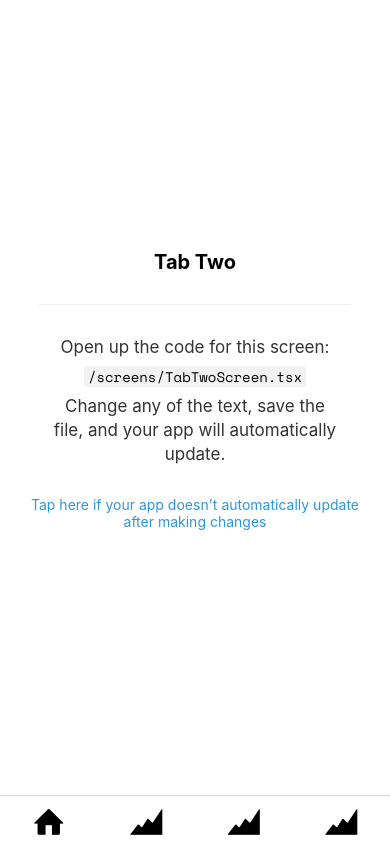
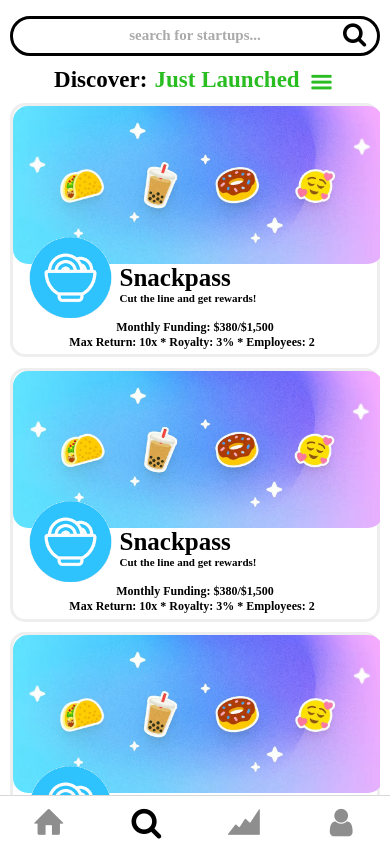
Before and after one commit to Aaron-Daniels/YHack2022, a React Native app: screen /TabTwo in a window 390 px wide. Built offline with nearby package versions, Linux system fonts and the light colour scheme.

Commit message:
meep mop

```diff
--- /dev/null
+++ b/components/SearchBar.tsx
@@ -0,0 +1,43 @@
+import React, {useState, useEffect} from 'react';
+import { FontAwesome } from '@expo/vector-icons';
+import {View, Image, Text, StyleSheet, Dimensions, TouchableOpacity, TextInput} from 'react-native';
+import { LAYOUTS } from '../constants/Layouts';
+
+const SearchBar = () => {
+  return (
+    <View style={styles.searchBar}>
+      <Text style={styles.text}>
+        search for startups...
+      </Text>
+      <FontAwesome name="search" size={25} style={styles.icon}/>
+    </View>
+  )
+}
+
+const styles = StyleSheet.create({
+  searchBar: {
+    marginTop: LAYOUTS.getWidth(15),
+    marginBottom: LAYOUTS.getWidth(10),
+    width: LAYOUTS.getWidth(355),
+    height: LAYOUTS.getHeight(40),
+    borderWidth: 3,
+    borderRadius: 40,
+    justifyContent: 'center',
+    alignItems: 'center'
+  },
+  text: {
+    fontSize: 15,
+    fontWeight: 'bold',
+    fontFamily: 'Avenir',
+    color: '#ABABAB'
+  },
+  icon: {
+    marginTop: LAYOUTS.getWidth(5),
+    color: 'black',
+    position: 'absolute',
+    right: LAYOUTS.getWidth(10),
+    bottom: LAYOUTS.getWidth(6)
+  }
+})
+
+export default SearchBar;
--- a/navigation/index.tsx
+++ b/navigation/index.tsx
@@ -63,8 +63,10 @@
   return (
     <BottomTab.Navigator
       initialRouteName="TabOne"
+
       screenOptions={{
-        tabBarActiveTintColor: Colors[colorScheme].tint,
+        tabBarActiveTintColor: 'black',
+        tabBarInactiveBackgroundColor: 'ABABAB'
       }}>
       <BottomTab.Screen
         name="TabOne"
@@ -72,7 +74,7 @@
         options={({ navigation }: RootTabScreenProps<'TabOne'>) => ({
           title: '',
           headerShown: false,
-          tabBarIcon: ({ color }) => <Entypo name="home" size={32} style={{marginTop: LAYOUTS.getWidth(5)}}/>,
+          tabBarIcon: ({ color }) => <Entypo name="home" size={32} style={{marginTop: LAYOUTS.getWidth(5), color}}/>,
           headerRight: () => (
             <Pressable
               onPress={() => navigation.navigate('Modal')}
@@ -95,7 +97,7 @@
         options={{
           title: '',
           headerShown: false,
-          tabBarIcon: ({ color }) => <Entypo name="area-graph" size={32} style={{marginTop: LAYOUTS.getWidth(5)}}/>,
+          tabBarIcon: ({ color }) => <FontAwesome name="search" size={32} style={{marginTop: LAYOUTS.getWidth(5), color}}/>,
         }}
       />
       <BottomTab.Screen
@@ -104,7 +106,7 @@
         options={{
           title: '',
           headerShown: false,
-          tabBarIcon: ({ color }) => <Entypo name="area-graph" size={32} style={{marginTop: LAYOUTS.getWidth(5)}}/>,
+          tabBarIcon: ({ color }) => <Entypo name="area-graph" size={32} style={{marginTop: LAYOUTS.getWidth(5), color}}/>,
         }}
       />
       <BottomTab.Screen
@@ -113,7 +115,7 @@
         options={{
           title: '',
           headerShown: false,
-          tabBarIcon: ({ color }) => <Entypo name="area-graph" size={32} style={{marginTop: LAYOUTS.getWidth(5)}}/>,
+          tabBarIcon: ({ color }) => <FontAwesome name="user" size={32} style={{marginTop: LAYOUTS.getWidth(5), color}}/>,
         }}
       />
     </BottomTab.Navigator>
--- a/screens/CompanyScreen.tsx
+++ b/screens/CompanyScreen.tsx
@@ -55,8 +55,9 @@
   // }, [productName])
 
   return (
-    <ScrollView>
     <SafeAreaView style={styles.container}>
+      <ScrollView style={styles.scroll}>
+        <View style={styles.scrollv}>
         <View style={styles.headerView}>
           <Image
             style = {styles.backgroundImage}
@@ -70,13 +71,14 @@
           <Text style={styles.companyDescriptionText}>Cut the line and get rewards.</Text>
         </View>
         <View style={styles.financialsView}>
+
+          <View style={styles.container}>
           <Text style={styles.headerText}>Financials</Text>
-          <View style={styles.container}>
             <Text style={styles.detailsText}>Monthly Funding: $380/$1,500</Text>
             <View style={styles.progressBar}>
               <Animated.View style={styles.fillBar}/>
             </View>
-            <Text style={styles.detailsText}>Max Return: 8x * Royalty: 1.6% * Employees: 9</Text>
+            <Text style={styles.detailsText}>Max Return: 8x • Royalty: 1.6% • Employees: 9</Text>
             <TouchableOpacity
               style={styles.investButton}
             >
@@ -86,7 +88,7 @@
         </View>
         <View style={styles.linksView}>
           <Text style={styles.headerText}>Links</Text>
-          <Text style={styles.linkText}> Snackpass.co/https://www.linkedin.com/in/kevinhuangtan/</Text>
+          <Text style={styles.linkText}>snackpass.co</Text>
           <View style={styles.profilePictureContainer}>
             <Image
               style = {styles.founderProfileImage}
@@ -119,17 +121,30 @@
 
 
         </View>
+        </View>
+      </ScrollView>
     </SafeAreaView>
-    </ScrollView>
   )
 }
 
 const styles = StyleSheet.create({
+  scroll: {
+    flex: 1,
+
+  },
+  scrollv: {
+    flex: 1,
+    alignItems: 'center',
+    justifyContent: 'flex-start',
+  },
   container: {
     //Actually can't figure out why this is necessary.
     flex: 1,
     alignItems: 'center',
     justifyContent: 'flex-start',
+    backgroundColor: 'white',
+    marginTop: LAYOUTS.getWidth(-46),
+    marginBottom: LAYOUTS.getWidth(-46),
     //light peach: '#ffd5cc'
   },
   headerView: {
@@ -151,11 +166,12 @@
   titleText: {
     fontSize: 25,
     fontWeight: 'bold',
-    marginLeft: LAYOUTS.getWidth(130)
+    marginLeft: LAYOUTS.getWidth(125),
+
   },
   companyDescriptionText: {
     fontWeight: 'bold',
-    marginLeft: LAYOUTS.getWidth(120)
+    marginLeft: LAYOUTS.getWidth(125)
   },
   financialsView: {
     width: LAYOUTS.getWidth(355),
@@ -163,14 +179,17 @@
     borderRadius: 15,
     borderWidth: 3,
     borderColor: '#EEEEEE',
-    marginBottom: LAYOUTS.getHeight(10)
+    marginBottom: LAYOUTS.getHeight(10),
+    paddingTop: LAYOUTS.getWidth(46),
+    marginTop: LAYOUTS.getWidth(10)
   },
   headerText: {
     fontSize: 20,
     fontWeight: 'bold',
     marginTop: LAYOUTS.getHeight(15),
-    marginLeft: LAYOUTS.getWidth(15),
-    marginBottom: LAYOUTS.getHeight(10)
+    marginLeft: LAYOUTS.getWidth(20),
+    marginBottom: LAYOUTS.getHeight(10),
+    alignSelf: 'flex-start'
   },
   progressBar: {
    width: LAYOUTS.getWidth(315),
@@ -189,6 +208,7 @@
  },
  detailsText: {
    fontWeight: '600',
+   paddingHorizontal: LAYOUTS.getWidth(20)
  },
  investButton: {
    alignItems: 'center',
@@ -206,7 +226,7 @@
  },
  linksView: {
    width: LAYOUTS.getWidth(355),
-   height: LAYOUTS.getHeight(160),
+   height: LAYOUTS.getHeight(143),
    borderRadius: 15,
    borderWidth: 3,
    borderColor: '#EEEEEE',
@@ -215,7 +235,7 @@
  linkText: {
    fontSize: 15,
    fontWeight: '600',
-   marginLeft: LAYOUTS.getWidth(15),
+   marginLeft: LAYOUTS.getWidth(20),
    marginBottom: LAYOUTS.getHeight(10),
    color: "#2ABD22",
  },
@@ -249,7 +269,8 @@
    borderRadius: 15,
    borderWidth: 3,
    borderColor: '#EEEEEE',
-   marginBottom: LAYOUTS.getHeight(10)
+   marginBottom: LAYOUTS.getHeight(10),
+   paddingBottom: LAYOUTS.getWidth(10)
  },
  benchmarksView: {
    width: LAYOUTS.getWidth(355),
--- a/screens/TabTwoScreen.tsx
+++ b/screens/TabTwoScreen.tsx
@@ -1,15 +1,32 @@
-import { StyleSheet } from 'react-native';
-
+import { StyleSheet, ScrollView, SafeAreaView} from 'react-native';
+import HomePageCompanyView from '../components/HomePageCompanyView'
 import EditScreenInfo from '../components/EditScreenInfo';
 import { Text, View } from '../components/Themed';
+import { LAYOUTS } from '../constants/Layouts';
+import SearchBar from '../components/SearchBar';
+import { Entypo } from '@expo/vector-icons';
 
-export default function TabTwoScreen() {
+export default function TabTwoScreen({ navigation }) {
   return (
-    <View style={styles.container}>
-      <Text style={styles.title}>Tab Two</Text>
-      <View style={styles.separator} lightColor="#eee" darkColor="rgba(255,255,255,0.1)" />
-      <EditScreenInfo path="/screens/TabTwoScreen.tsx" />
-    </View>
+    <SafeAreaView style={styles.container}>
+      <ScrollView>
+        <View style={styles.scrollContainer}>
+          <SearchBar/>
+          <View style={styles.titleView}>
+            <Text style={styles.title}>
+              Discover:
+            </Text>
+            <Text style={{...styles.title, color: "#2ABD22"}}>
+              Just Launched
+            </Text>
+            <Entypo name="menu" size={29} style={{color: "#2ABD22"}}/>
+          </View>
+          <HomePageCompanyView navigation={navigation}/>
+          <HomePageCompanyView navigation={navigation}/>
+          <HomePageCompanyView navigation={navigation}/>
+        </View>
+      </ScrollView>
+    </SafeAreaView>
   );
 }
 
@@ -18,14 +35,20 @@
     flex: 1,
     alignItems: 'center',
     justifyContent: 'center',
+    backgroundColor: 'white'
+  },
+  scrollContainer: {
+    alignItems: 'center',
+    justifyContent: 'flex-start'
+  },
+  titleView: {
+    flexDirection: 'row'
   },
   title: {
-    fontSize: 20,
+    fontSize: 23,
     fontWeight: 'bold',
-  },
-  separator: {
-    marginVertical: 30,
-    height: 1,
-    width: '80%',
+    fontFamily: 'Avenir',
+    marginBottom: LAYOUTS.getWidth(10),
+    marginRight: LAYOUTS.getWidth(7)
   },
 });
```
Lines whose indentation alone changed are shown as unchanged.
